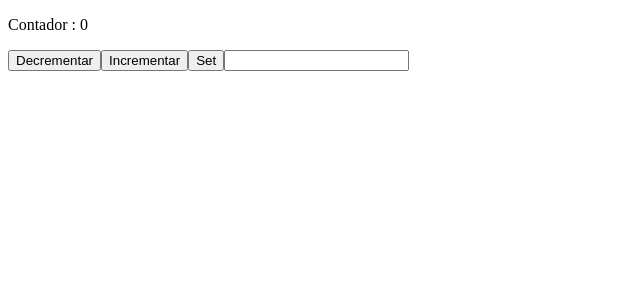
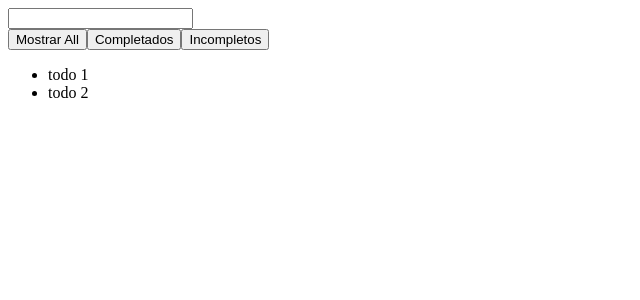
Before and after one commit to renier1989/redux-basic, a React (Vite) app: page / in a window 1280 px wide. Shown: the top 300 px of the page, without its empty margins (0-640 px from the left). Built offline with nearby package versions, Linux system fonts and the light colour scheme.

Commit message:
Class149 - Una app mas compleja

```diff
--- a/src/App.jsx
+++ b/src/App.jsx
@@ -1,37 +1,37 @@
-import { useState } from "react";
 import { useDispatch, useSelector } from "react-redux";
 
-export const reducer = (state= 0, action) => {
-  console.log(state,action);
+const initialState = {
+  entities : [],
+}
+export const reducer = (state=initialState, action) => {
   switch (action.type) {
-    case 'incrementar':
-      return state + 1;
-    case 'decrementar':
-      return state - 1;
-    case 'set':
-      return action.payload;
+    case 'todo/add':{
+      console.log('aqui agrego un todo/');
+      // state.entities = [{}]
+      return ({...state, entities: [{}]})
+    }
 
-    default:
-    return state
   }
+  return state
 }
 
 function App() {
-  const [valor, setValor] = useState('');
-  const dispatch = useDispatch();  // esto es un metodo que viene con la libreria de react-redux
-  const state = useSelector(state => state)
-  const set = () => {
-    dispatch({type:'set', payload:valor});
-    setValor('');
-  }
+  const state = useSelector(x=>x);
+  const dispatch = useDispatch();
+  console.log(state, 'Rendering');
   return (
     <div>
-      <p>Contador : {state}</p>
-      <button onClick={()=>dispatch({type:'decrementar'})} >Decrementar</button>
-      <button onClick={()=>dispatch({type:'incrementar'})}>Incrementar</button>
-      <button onClick={set}>Set</button>
-      <input value={valor} onChange={(e)=> setValor(e.target.value)} />
-      </div>
+      <form >
+        <input type="text" />
+      </form>
+      <button onClick={()=>dispatch({type:'todo/add'})}>Mostrar All</button>
+      <button>Completados</button>
+      <button>Incompletos</button>
+      <ul>
+        <li>todo 1 </li>
+        <li>todo 2 </li>
+      </ul>
+    </div>
   )
 }
 
```
Also changed, not shown: src/02-con-react-redux.jsx (added, +38 -0 lines).
